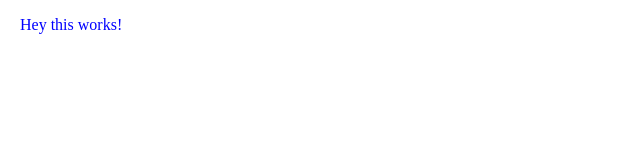
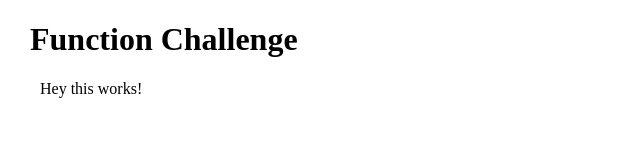
Before and after one commit to JRKeck/prime_prestudy_01, a plain HTML site: page index.html in a window 1280 px wide. Shown: the whole page, without its empty margins (0-640 px from the left). Drawn offline with Linux system fonts and the light colour scheme.

Commit message:
Add Header and additional styling

```diff
--- a/index.html
+++ b/index.html
@@ -7,6 +7,7 @@
     <script type="text/javascript" src="script.js"></script>
 </head>
 <body>
+    <h1>Function Challenge</h1>
     <p>Hey this works!</p>
 </body>
 </html>
--- a/stylesheet.css
+++ b/stylesheet.css
@@ -1,4 +1,10 @@
 body {
-    color:#0000FF;
-    margin: 10px 20px;
+    color:#000;
+    margin: 10px 30px;
 }
+h1 {
+    font-size: 32px;
+}
+p {
+    margin-left: 10px;
+}
```
